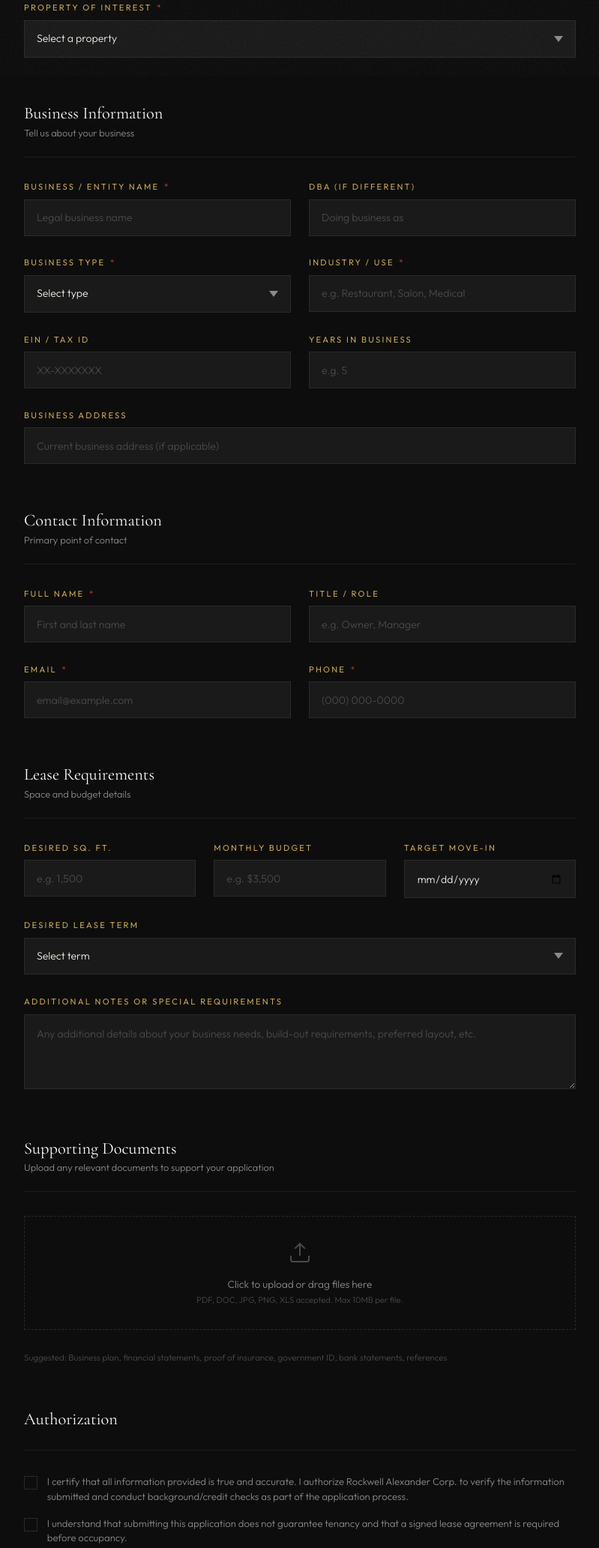
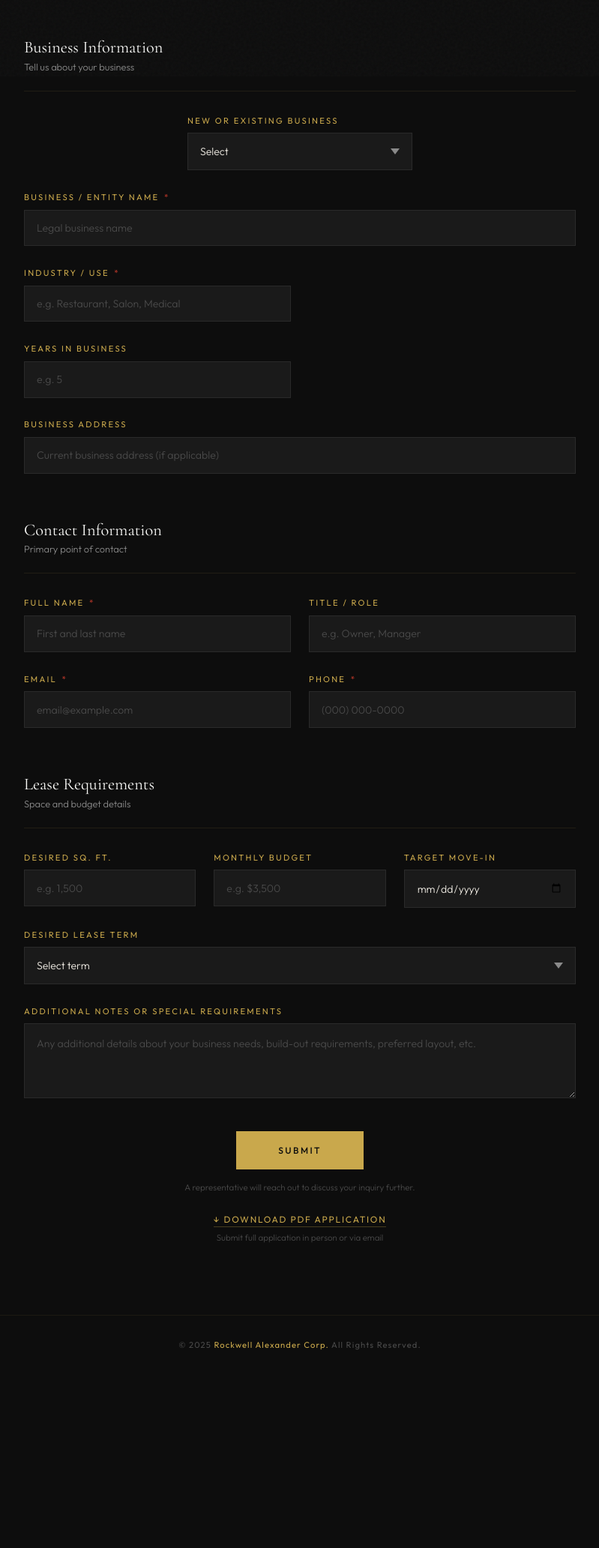
Before and after one commit to joealessandro93/rockwell-alexander-site, a plain HTML site: page apply.html in a window 1280 px wide. Shown: the part 698-2763 px from the top of the page at 75% size, without its empty margins (240-1039 px from the left). After the commit the page ends 2531 px from the top, so only its background shows below. Drawn offline with nearby package versions, Linux system fonts and the light colour scheme.

Commit message:
Update apply.html

```diff
--- a/apply.html
+++ b/apply.html
@@ -129,15 +129,13 @@ nav{padding:1rem 1.5rem}
   <ul class="nav-links">
     <li><a href="index.html#portfolio">Portfolio</a></li>
     <li><a href="index.html#about">About</a></li>
-    <li><a href="apply.html" style="color:var(--gold)">Apply</a></li>
+    <li><a href="apply.html" style="color:var(--gold)">Inquire About Availability</a></li>
   </ul>
 </nav>
 
 <header class="page-header">
-  <p class="eyebrow">Lease Application</p>
-  <h1>Apply for a Space</h1>
-  <p>Complete the application below. All information is kept confidential and used solely for tenancy evaluation purposes.</p>
-  <p style="margin-top:1.5rem"><a href="RA_Commercial_Lease_Application.pdf" download style="color:var(--gold);font-size:0.75rem;font-weight:400;letter-spacing:0.15em;text-transform:uppercase;text-decoration:none;border-bottom:1px solid rgba(201,168,76,0.3);padding-bottom:2px;transition:border-color 0.3s" onmouseover="this.style.borderColor='var(--gold)'" onmouseout="this.style.borderColor='rgba(201,168,76,0.3)'">&#8595; Download PDF Application</a><span style="display:block;margin-top:0.5rem;font-size:0.72rem;color:var(--slate);font-weight:300">Prefer paper? Download, print, and submit in person.</span></p>
+  <h1 style="color:var(--gold)">Inquire About Availability</h1>
+  <p>Submit your inquiry below and a representative will be in touch to discuss timeline of availability. All information is kept confidential and used solely for tenancy evaluation purposes.</p>
 </header>
 
 <!-- APPLICATION TYPE TOGGLE -->
@@ -172,29 +170,21 @@ nav{padding:1rem 1.5rem}
     <p>Tell us about your business</p>
   </div>
 
-  <div class="form-group form-row">
-    <div>
-      <label class="form-label">Business / Entity Name <span class="required">*</span></label>
-      <input type="text" class="form-input" name="c_business_name" placeholder="Legal business name" required>
-    </div>
-    <div>
-      <label class="form-label">DBA (if different)</label>
-      <input type="text" class="form-input" name="c_dba" placeholder="Doing business as">
-    </div>
+  <div class="form-group" style="max-width:300px;margin-left:auto;margin-right:auto">
+    <label class="form-label">New or Existing Business</label>
+    <select class="form-select" name="c_business_status">
+      <option value="" disabled selected>Select</option>
+      <option>New Business</option>
+      <option>Existing Business</option>
+    </select>
+  </div>
+
+  <div class="form-group">
+    <label class="form-label">Business / Entity Name <span class="required">*</span></label>
+    <input type="text" class="form-input" name="c_business_name" placeholder="Legal business name" required>
   </div>
 
   <div class="form-group form-row">
-    <div>
-      <label class="form-label">Business Type <span class="required">*</span></label>
-      <select class="form-select" name="c_business_type" required>
-        <option value="" disabled selected>Select type</option>
-        <option>Sole Proprietorship</option>
-        <option>LLC</option>
-        <option>Corporation</option>
-        <option>Partnership</option>
-        <option>Other</option>
-      </select>
-    </div>
     <div>
       <label class="form-label">Industry / Use <span class="required">*</span></label>
       <input type="text" class="form-input" name="c_industry" placeholder="e.g. Restaurant, Salon, Medical" required>
@@ -202,10 +192,6 @@ nav{padding:1rem 1.5rem}
   </div>
 
   <div class="form-group form-row">
-    <div>
-      <label class="form-label">EIN / Tax ID</label>
-      <input type="text" class="form-input" name="c_ein" placeholder="XX-XXXXXXX">
-    </div>
     <div>
       <label class="form-label">Years in Business</label>
       <input type="text" class="form-input" name="c_years_business" placeholder="e.g. 5">
@@ -282,43 +268,10 @@ nav{padding:1rem 1.5rem}
     <textarea class="form-textarea" name="c_notes" placeholder="Any additional details about your business needs, build-out requirements, preferred layout, etc."></textarea>
   </div>
 
-  <div class="form-divider">
-    <h3>Supporting Documents</h3>
-    <p>Upload any relevant documents to support your application</p>
-  </div>
-
-  <div class="form-group">
-    <div class="file-upload-area" id="c-upload-area">
-      <input type="file" multiple accept=".pdf,.doc,.docx,.jpg,.jpeg,.png,.xls,.xlsx" onchange="handleFiles(event, 'commercial')">
-      <div class="file-upload-icon"><svg viewBox="0 0 24 24" fill="none" stroke-width="1.5"><path d="M21 15v4a2 2 0 01-2 2H5a2 2 0 01-2-2v-4"/><polyline points="17 8 12 3 7 8"/><line x1="12" y1="3" x2="12" y2="15"/></svg></div>
-      <div class="file-upload-text">Click to upload or drag files here</div>
-      <div class="file-upload-hint">PDF, DOC, JPG, PNG, XLS accepted. Max 10MB per file.</div>
-    </div>
-    <div class="file-list" id="c-file-list"></div>
-    <div style="margin-top:0.8rem;font-size:0.72rem;color:var(--slate);font-weight:300">
-      Suggested: Business plan, financial statements, proof of insurance, government ID, bank statements, references
-    </div>
-  </div>
-
-  <div class="form-divider">
-    <h3>Authorization</h3>
-  </div>
-
-  <label class="form-checkbox">
-    <input type="checkbox" name="c_consent" required>
-    <span class="checkbox-box"><svg viewBox="0 0 24 24" fill="none" stroke-width="3"><polyline points="20 6 9 17 4 12"/></svg></span>
-    <span class="checkbox-label">I certify that all information provided is true and accurate. I authorize Rockwell Alexander Corp. to verify the information submitted and conduct background/credit checks as part of the application process.</span>
-  </label>
-
-  <label class="form-checkbox">
-    <input type="checkbox" name="c_terms" required>
-    <span class="checkbox-box"><svg viewBox="0 0 24 24" fill="none" stroke-width="3"><polyline points="20 6 9 17 4 12"/></svg></span>
-    <span class="checkbox-label">I understand that submitting this application does not guarantee tenancy and that a signed lease agreement is required before occupancy.</span>
-  </label>
-
   <div class="submit-section">
-    <button type="button" class="btn-submit" onclick="submitForm('commercial')">Submit Application</button>
-    <p class="submit-note">Your application will be reviewed within 3-5 business days.</p>
+    <button type="button" class="btn-submit" onclick="submitForm('commercial')">Submit</button>
+    <p class="submit-note">A representative will reach out to discuss your inquiry further.</p>
+    <p style="margin-top:1.5rem"><a href="RA_Commercial_Lease_Application.pdf" download style="color:var(--gold);font-size:0.75rem;font-weight:400;letter-spacing:0.15em;text-transform:uppercase;text-decoration:none;border-bottom:1px solid rgba(201,168,76,0.3);padding-bottom:2px;transition:border-color 0.3s" onmouseover="this.style.borderColor='var(--gold)'" onmouseout="this.style.borderColor='rgba(201,168,76,0.3)'">&#8595; Download PDF Application</a><span style="display:block;margin-top:0.5rem;font-size:0.72rem;color:var(--slate);font-weight:300">Submit full application in person or via email</span></p>
   </div>
 
 </div>
@@ -571,8 +524,9 @@ nav{padding:1rem 1.5rem}
   </label>
 
   <div class="submit-section">
-    <button type="button" class="btn-submit" onclick="submitForm('residential')">Submit Application</button>
-    <p class="submit-note">Your application will be reviewed within 3-5 business days.</p>
+    <button type="button" class="btn-submit" onclick="submitForm('residential')">Submit</button>
+    <p class="submit-note">A representative will reach out to discuss your inquiry further.</p>
+    <p style="margin-top:1.5rem"><a href="RA_Commercial_Lease_Application.pdf" download style="color:var(--gold);font-size:0.75rem;font-weight:400;letter-spacing:0.15em;text-transform:uppercase;text-decoration:none;border-bottom:1px solid rgba(201,168,76,0.3);padding-bottom:2px;transition:border-color 0.3s" onmouseover="this.style.borderColor='var(--gold)'" onmouseout="this.style.borderColor='rgba(201,168,76,0.3)'">&#8595; Download PDF Application</a><span style="display:block;margin-top:0.5rem;font-size:0.72rem;color:var(--slate);font-weight:300">Submit full application in person or via email</span></p>
   </div>
 
 </div>
```
